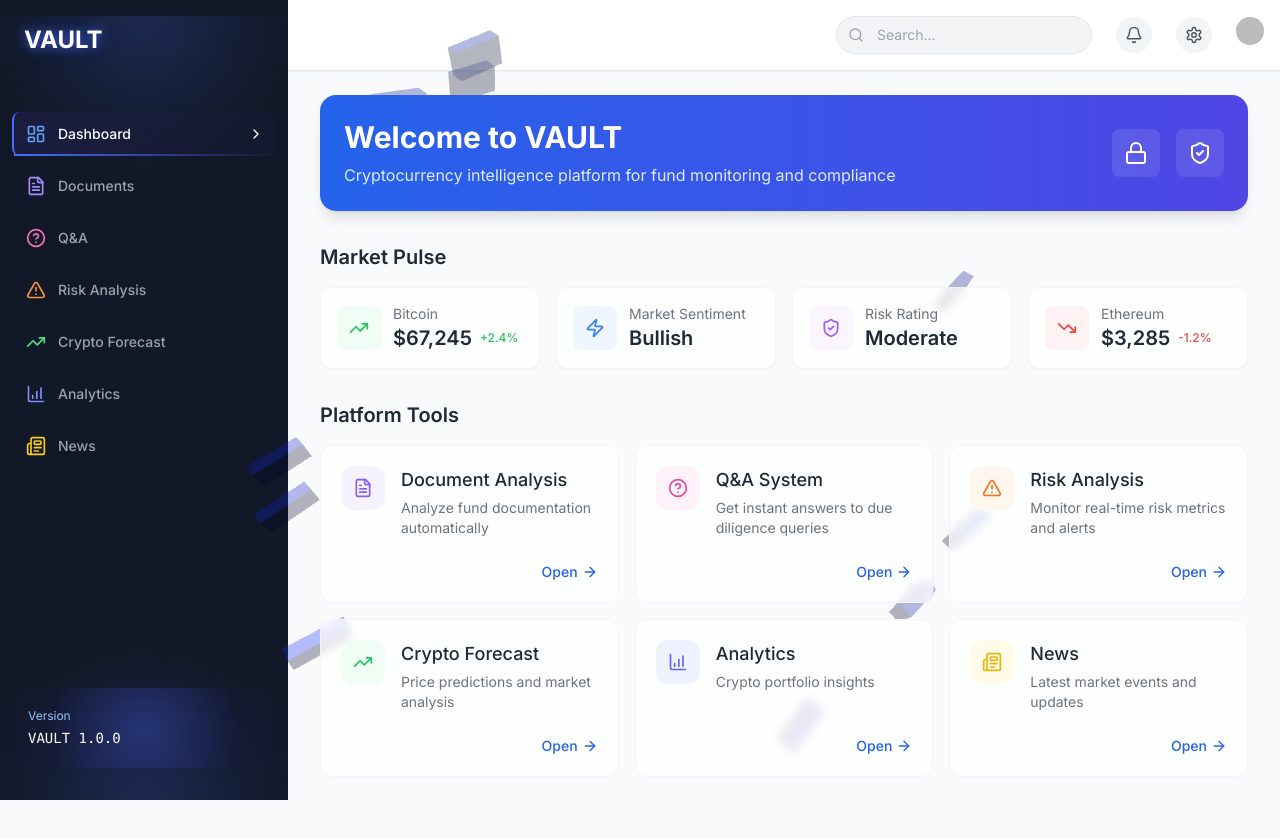
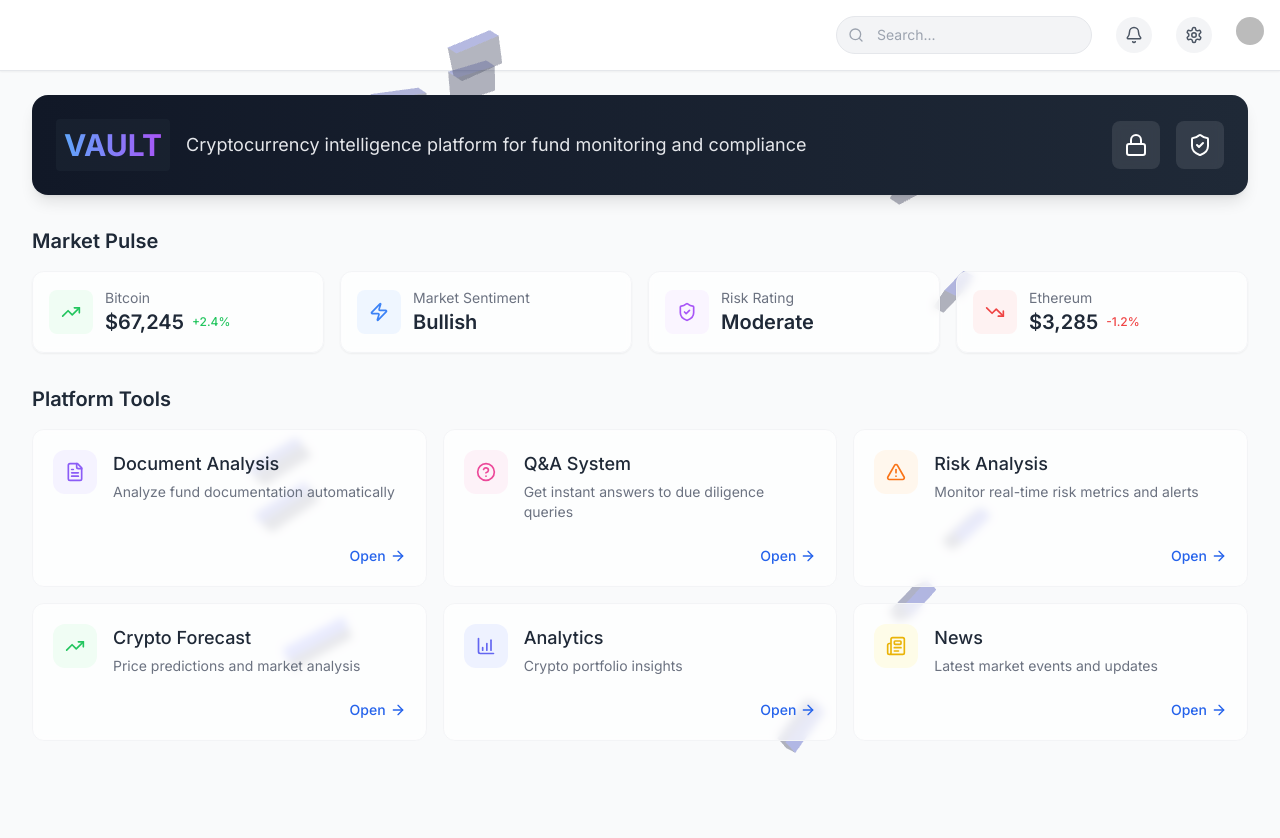
Before and after one commit to Mehdizaiem/Vault-DueDiligence-4DS1, a Next.js app: page /dashboard in a window 1280 px wide. Shown: the top 838 px of the page. Built offline with nearby package versions, Linux system fonts and the light colour scheme; no server answers; sample sign-in values are in the browser's storage; some icons are missing.

Commit message:
changes to the interface

```diff
--- a/src/app/(dashboard)/(routes)/dashboard/page.tsx
+++ b/src/app/(dashboard)/(routes)/dashboard/page.tsx
@@ -2,6 +2,7 @@
 
 import { useEffect, useRef } from 'react';
 import Link from 'next/link';
+import Image from 'next/image';
 import * as THREE from 'three';
 import {
   FileText,
@@ -281,11 +282,15 @@ export default function DashboardPage() {
         <div className="max-w-7xl mx-auto w-full px-8 py-6">
           {/* Welcome Banner */}
           <div className="flex flex-col items-center mb-8">
-            <div className="w-full p-6 rounded-2xl bg-gradient-to-r from-blue-600 to-indigo-600 text-white shadow-lg">
+            <div className="w-full p-6 rounded-2xl bg-gradient-to-r from-gray-900 to-gray-800 text-white shadow-lg">
               <div className="flex items-center justify-between">
-                <div>
-                  <h1 className="text-3xl font-bold mb-2">Welcome to VAULT</h1>
-                  <p className="text-blue-100">Cryptocurrency intelligence platform for fund monitoring and compliance</p>
+                <div className="flex items-center gap-4">
+                  <div className="p-2 rounded bg-gray-800/50">
+                    <h1 className="text-3xl font-bold bg-gradient-to-r from-blue-400 to-purple-500 bg-clip-text text-transparent">VAULT</h1>
+                  </div>
+                  <div>
+                    <p className="text-lg text-gray-200">Cryptocurrency intelligence platform for fund monitoring and compliance</p>
+                  </div>
                 </div>
                 <div className="hidden md:block">
                   <div className="flex gap-4">
--- a/src/app/(dashboard)/layout.tsx
+++ b/src/app/(dashboard)/layout.tsx
@@ -1,7 +1,9 @@
+// src/app/(dashboard)/layout.tsx
 import { auth } from "@clerk/nextjs";
 import { redirect } from "next/navigation";
 import Navbar from "@/components/shared/Navbar";
-import Sidebar from "@/components/shared/Sidebar";
+import SidebarWrapper from "@/components/shared/SidebarWrapper";
+import MainContentWrapper from "@/components/shared/MainContentWrapper";
 
 export default async function DashboardLayout({
   children,
@@ -16,13 +18,11 @@ export default async function DashboardLayout({
 
   return (
     <div className="h-full relative bg-gray-50">
-      <div className="hidden h-full md:flex md:w-72 md:flex-col md:fixed md:inset-y-0 bg-gray-900">
-        <Sidebar />
-      </div>
-      <main className="md:pl-72 min-h-screen bg-gray-50">
+      <SidebarWrapper />
+      <MainContentWrapper>
         <Navbar />
         {children}
-      </main>
+      </MainContentWrapper>
     </div>
   );
 }
--- a/src/app/layout.tsx
+++ b/src/app/layout.tsx
@@ -6,8 +6,14 @@ import "./globals.css";
 const inter = Inter({ subsets: ["latin"] });
 
 export const metadata: Metadata = {
-  title: "Create Next App",
-  description: "Generated by create next app",
+  title: "Vault",
+  description: "Your personal vault for storing and managing sensitive information.",
+  icons: {
+    icon: "/favicon.ico",
+    shortcut: "/favicon.ico",
+    apple: "/apple-touch-icon.png",
+  },
+  themeColor: "#1e293b",
 };
 
 export default function RootLayout({
--- /dev/null
+++ b/src/components/shared/MainContentWrapper.tsx
@@ -0,0 +1,22 @@
+// src/components/shared/MainContentWrapper.tsx
+'use client';
+
+import { usePathname } from "next/navigation";
+import { ReactNode } from "react";
+
+interface MainContentWrapperProps {
+  children: ReactNode;
+}
+
+export default function MainContentWrapper({ children }: MainContentWrapperProps) {
+  const pathname = usePathname();
+
+  // Only adjust padding on pages other than main dashboard
+  const shouldHavePadding = pathname !== "/dashboard";
+
+  return (
+    <main className={`min-h-screen bg-gray-50 ${shouldHavePadding ? 'md:pl-72' : ''}`}>
+      {children}
+    </main>
+  );
+}
--- /dev/null
+++ b/src/components/shared/SidebarWrapper.tsx
@@ -0,0 +1,22 @@
+// src/components/shared/SidebarWrapper.tsx
+'use client';
+
+import { usePathname } from "next/navigation";
+import Sidebar from "./Sidebar";
+
+export default function SidebarWrapper() {
+  const pathname = usePathname();
+
+  // Only hide sidebar on main dashboard page
+  const shouldShowSidebar = pathname !== "/dashboard";
+
+  if (!shouldShowSidebar) {
+    return null;
+  }
+
+  return (
+    <div className="hidden h-full md:flex md:w-72 md:flex-col md:fixed md:inset-y-0 bg-gray-900">
+      <Sidebar />
+    </div>
+  );
+}
```
